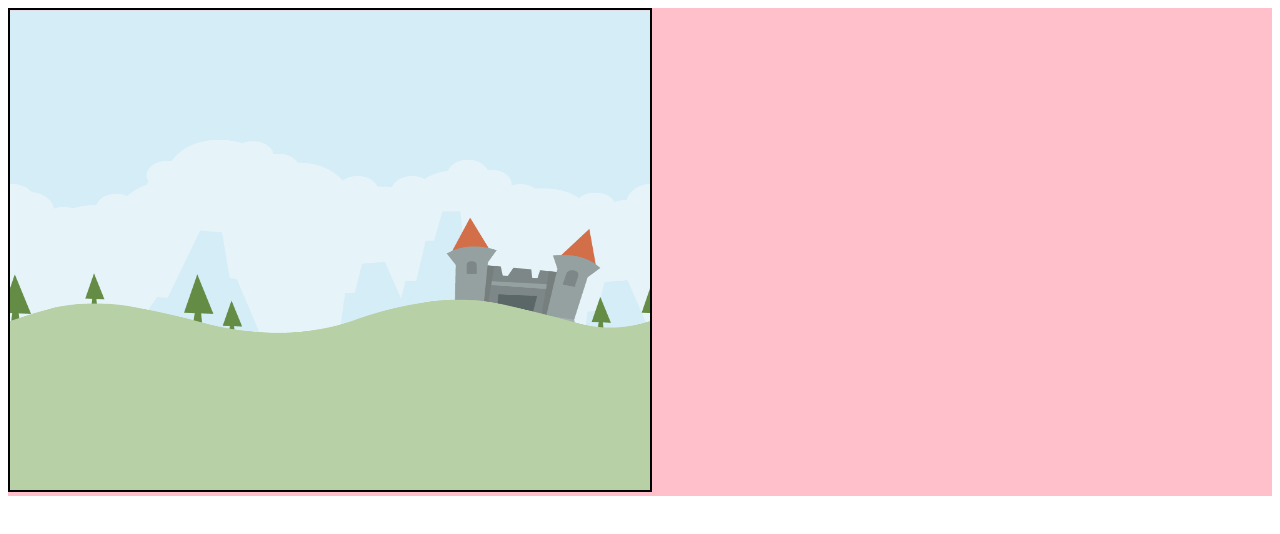
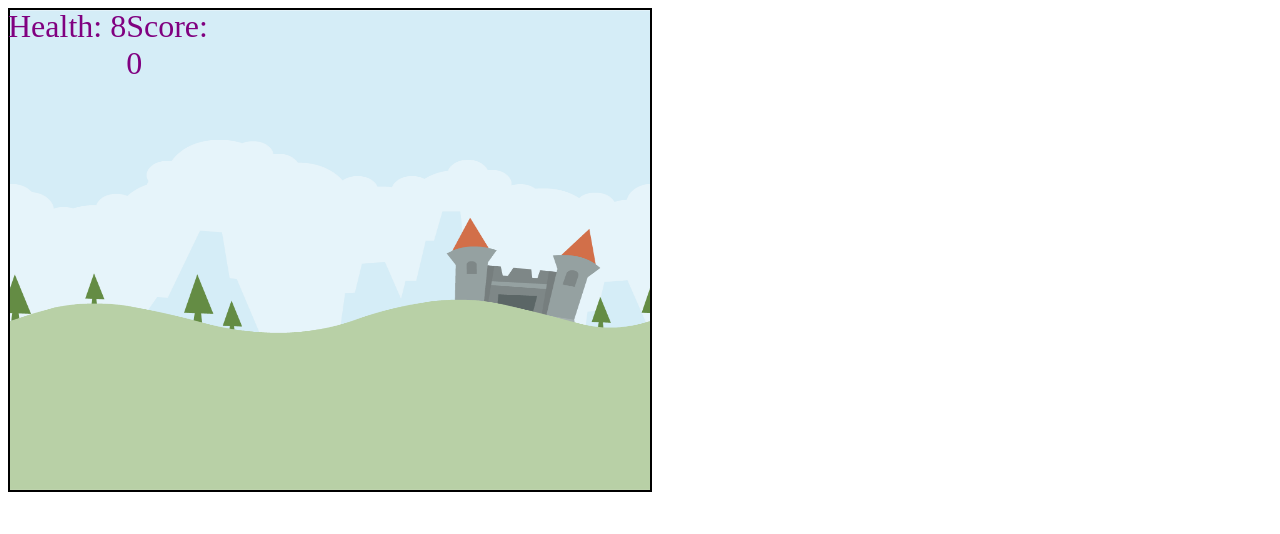
Before and after one commit to mack-book-review/TappyPlaneWeb, a plain HTML site: page index.html in a window 1280 px wide. Drawn offline with Linux system fonts and the light colour scheme; a web font is replaced by a local one.

Commit message:
another commit

```diff
--- a/basescene.js
+++ b/basescene.js
@@ -1,6 +1,7 @@
 class BaseScene{
 
-	constructor(game_screen_id){
+	constructor(container_id, game_screen_id){
+		this.container = document.getElementById(container_id);
 		this.canvas = document.getElementById(game_screen_id);
 		this.context = this.canvas.getContext('2d');
 
--- a/game.js
+++ b/game.js
@@ -3,6 +3,7 @@ class Game{
 
   constructor(scene){
     this.scene = scene;
+
 
 
   }
@@ -23,6 +24,7 @@ class Game{
               const elapsed = timestamp - previousTimeStamp;
 
               scene.clearCanvas();
+              scene.update(elapsed);
               scene.updateAnimations(elapsed);
               scene.updatePhysics(elapsed);
            }
--- a/index.html
+++ b/index.html
@@ -20,18 +20,39 @@
 	}
 
 	#game-screen{
+		position:  absolute;
 		margin:  0;
 		border: solid 2px black;
 
 	}
 
 	.game-layer{
-		position: absolute;
-		width:  100%;
-		height:  100%;
-		margin: 0;
-		padding:  0;
+
 	}
+
+	#hud{
+		position:  absolute;
+		display:  inline-block;
+		top:  "30px";
+		left: "20px";
+		width: "1080px";
+		height: "50px";
+		font-size: 2em;
+		color:  purple;
+		font-family: "Baskerville";
+
+	}
+
+	#hud #health-display{
+
+	}
+
+	#hud #score-display{
+		position:  absolute;
+		right:  "0px";
+	}
+
+
 </style>
 <body>
 
@@ -39,6 +60,11 @@
 		<canvas id="game-screen" width="640px" height="480px">
 
 		</canvas>
+
+		<div class="game-layer" id="hud">
+			<span id="health-display">Health:</span>
+			<span id="score-display">Score:</span>
+		</div>
 	</div>
 	<script src="animation.js"></script>
 	<script src="sprite.js"></script>
@@ -57,7 +83,7 @@
 	<script src="inputhelper.js"></script>
 	<script src="game.js"></script>
 	<script>
-		var scene = new Scene("game-screen");
+		var scene = new Scene("game-container","game-screen");
 		var game = new Game(scene);
 		game.start();
 	</script>
--- a/plane.js
+++ b/plane.js
@@ -13,6 +13,7 @@ class Plane extends Sprite{
 
 		this.velocityX = 0;
 		this.velocityY = 0;
+		this.health = 10;
 	}
 
 
--- a/scene.js
+++ b/scene.js
@@ -1,7 +1,12 @@
 class Scene extends BaseScene{
 
-	constructor(game_screen_id){
-		super(game_screen_id);
+	constructor(container_id,game_screen_id){
+		super(container_id,game_screen_id);
+
+		this.healthDisplay = this.container.querySelector("#health-display");
+		this.scoreDisplay = this.container.querySelector("#score-display");
+
+		this.score = 0;
 
 		this.player = new Plane("Yellow",50,50);
 		//this.background = new Background();
@@ -26,6 +31,24 @@ class Scene extends BaseScene{
 		this.mouseDownY = 0;
 
 		InputHelper.ConfigureCanvasMouseControls(this);
+	}
+
+	updatePlayerHealth(timeDiff){
+		this.healthDisplay.removeChild(this.healthDisplay.childNodes[0]);
+		this.healthDisplay.appendChild(document.createTextNode("Health: " + this.player.health));
+
+	}
+	updateScore(timeDiff){
+		this.scoreDisplay.removeChild(this.scoreDisplay.childNodes[0]);
+
+		this.scoreDisplay.appendChild(document.createTextNode("Score: " + this.score));
+	}
+
+	update(timeDiff){
+		super.update(timeDiff);
+		this.updatePlayerHealth(timeDiff);
+		this.updateScore(timeDiff);
+
 	}
 
 	drawBackgrounds(timeDiff){
@@ -153,6 +176,7 @@ class Scene extends BaseScene{
 
 		if(s1 instanceof Plane && s2 instanceof Enemy){
 			console.log("Collision with enemy!");
+			this.player.health -= 1;
 		}
 
 
```
